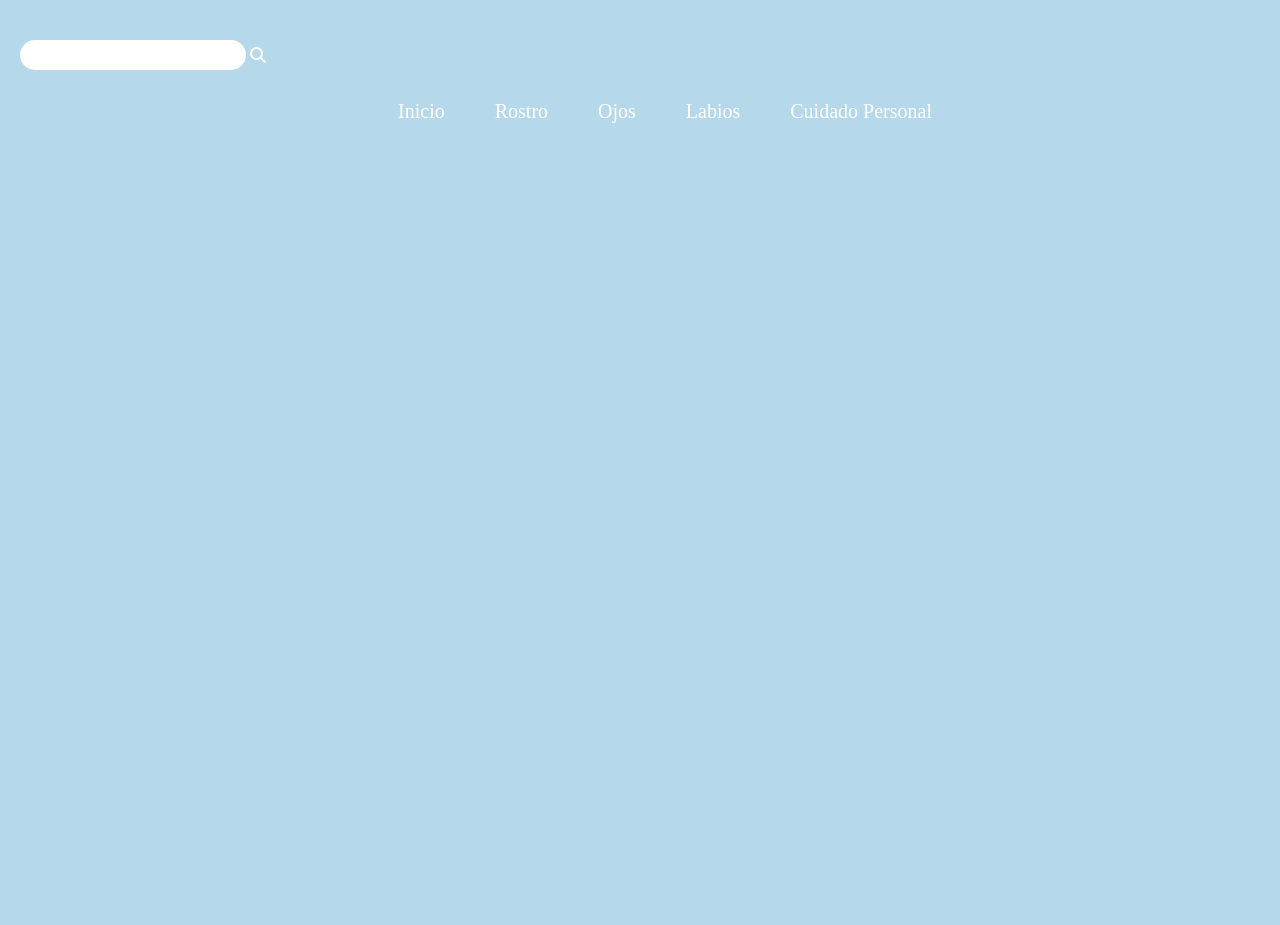
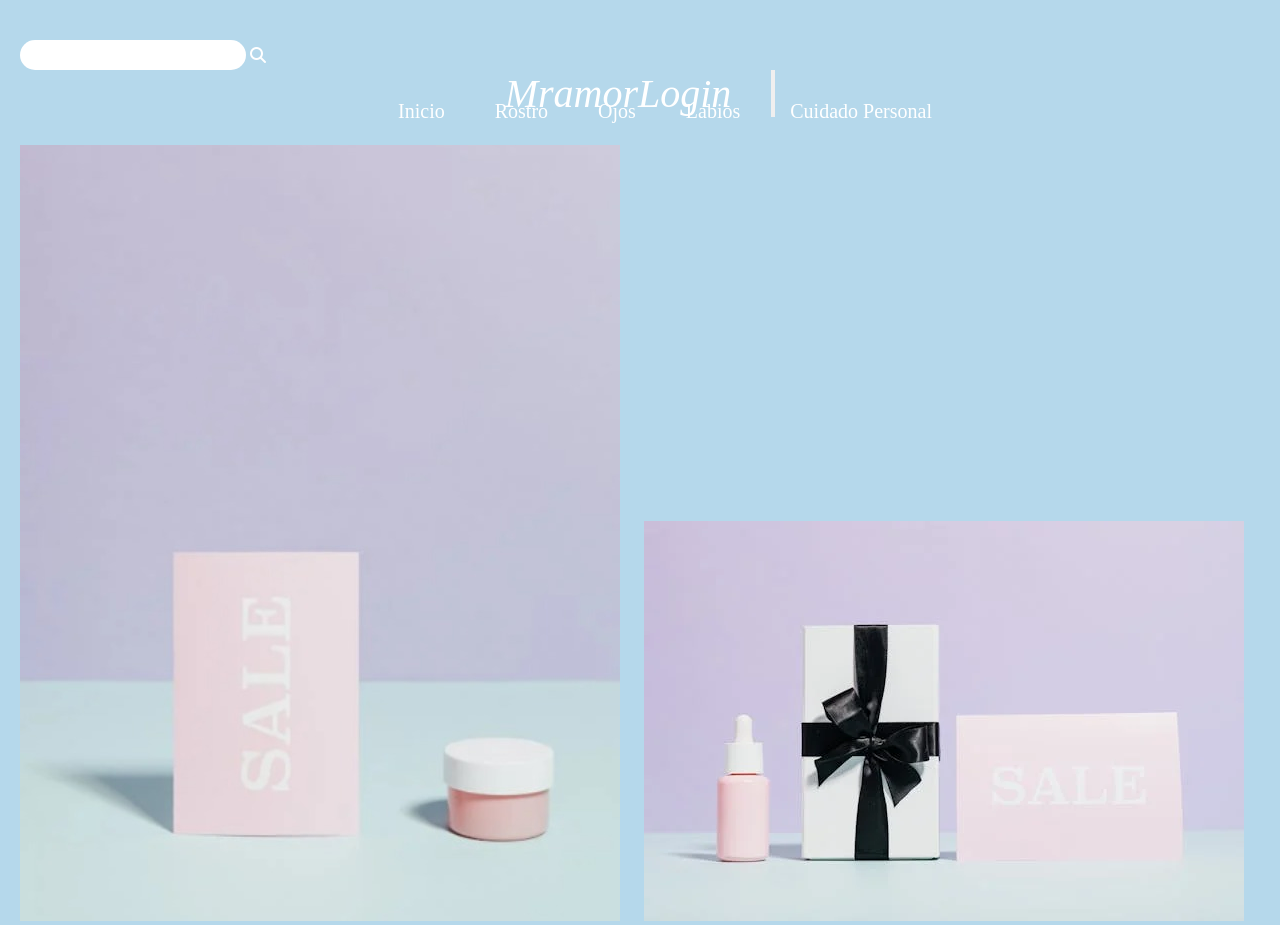
Before and after one commit to Tohru7w7/Tohru7w7.github.io, a PHP site: page / in a window 1280 px wide. Before the commit the page ends 123 px from the top, so only its background shows below. Run offline with PHP 8.4, Linux system fonts and the light colour scheme; some libraries are stand-ins or nearby versions.

Commit message:
cambios jiji
jiji

```diff
--- a/css/styles.css
+++ b/css/styles.css
@@ -22,7 +22,20 @@ header>div>input{
 header>div>i{
     color: white;
 }
-
+header>div>ul{
+    display: flex;
+    justify-content: center;
+}
+header>div>ul>li{
+    list-style: none;
+    color: white;
+    font-size: 40px;
+    font-style:italic;
+}
+header>div>ul>input{
+    display: flex;
+    margin-left: 40px;
+}
 nav{
     height: 25px;
     /*background-color: #ebb5e7;*/
@@ -37,3 +50,9 @@ nav>ul>li{
     font-size: 20px;
     color: white;
 }
+section>img{
+    margin-top: 20px;
+    margin-left: 20px;
+    image-resolution: 300px;
+
+}
--- a/index.html
+++ b/index.html
@@ -12,7 +12,14 @@
     <div>
         <input type="text">
         <i class="fa-solid fa-magnifying-glass"></i>
+        <ul>
+            <li>Mramor</li>
+            <li>Login</li>
+            <input type="button">
+        </ul>
+
      </div>
+     <div></div>
 
    </header>
    <nav>
@@ -24,6 +31,10 @@
         <li>Cuidado Personal</li>
     </ul>
    </nav>
+   <section>
+    <img src="./img/download.jpeg" alt="">
+    <img src="./img/image8.png" alt="">
+   </section>
 
 
 
```
Also changed, not shown: img/download.jpeg (added), img/image7.png (added), img/image8.png (added).
